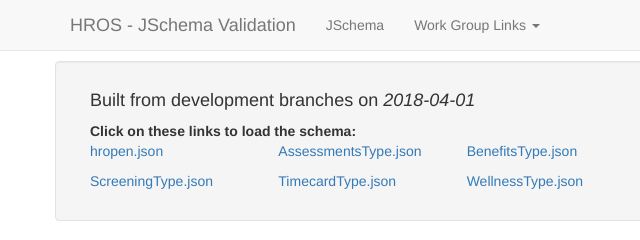
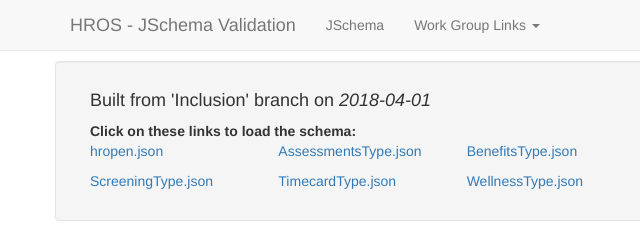
Before and after one commit to chrispauley/hros-jschema, a website: page public/index.html in a window 1280 px wide. Shown: the top 240 px of the page, 0-640 px from the left. Drawn offline with nearby package versions, Linux system fonts and the light colour scheme.

Commit message:
Update link

```diff
--- a/public/index.html
+++ b/public/index.html
@@ -110,7 +110,7 @@
 
     <div class='row well'>
     <div class='col-md-12'>
-        <h4>Built from development branches on <i>2018-04-01</i></h4>
+        <h4>Built from 'Inclusion' branch on <i>2018-04-01</i></h4>
         <strong>Click on these links to load the schema:</strong>
     </div>
     <hr/>
```
